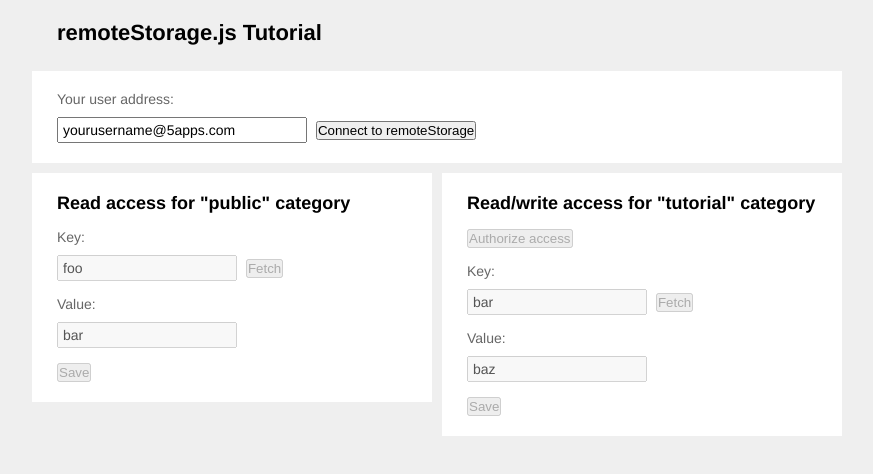
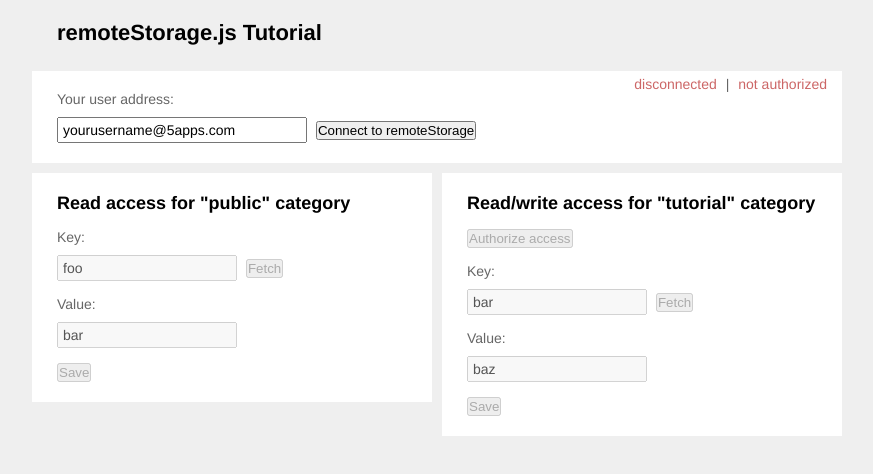
Before and after one commit to 5apps/unhosted-tutorial, a plain HTML site: page index.html in a window 1280 px wide. Shown: the whole page, without its empty margins (203-1076 px from the left). Drawn offline with Linux system fonts and the light colour scheme.

Commit message:
Show states info

```diff
--- a/css/screen.css
+++ b/css/screen.css
@@ -27,10 +27,30 @@ section {
 
 section#connection {
   width: 810px;
+  position: relative;
 }
 
 section#public_storage {
   margin-right: 10px;
+}
+
+#states {
+  position: absolute;
+  top: 5px;
+  right: 10px;
+  color: #666;
+}
+
+#states span {
+  padding: 5px;
+}
+
+#states span.disabled {
+  color: #c66;
+}
+
+#states span.enabled {
+  color: #6c6;
 }
 
 h1, h2, h3, h4 {
--- a/index.html
+++ b/index.html
@@ -13,6 +13,11 @@
       <h1>remoteStorage.js Tutorial</h1>
 
       <section id="connection">
+        <div id="states" class="hidden">
+          <span id="connectionState" class="disabled">disconnected</span> |
+          <span id="authorizedState" class="disabled">not authorized</span>
+        </div>
+
         <p>
           <label for="userAddress">Your user address:</label>
           <input type="text" id="userAddress" value="yourusername@5apps.com" />
--- a/js/unhosted.js
+++ b/js/unhosted.js
@@ -80,16 +80,22 @@ require(['./js/remoteStorage'], function(remoteStorage) {
       for (var i = 0; i < elementIds.length; i++) {
         document.getElementById(elementIds[i]).disabled = null;
       }
+      document.getElementById('connectionState').innerHTML = 'connected';
+      document.getElementById('connectionState').className = 'enabled';
       document.getElementById('connect').className = 'hidden';
       document.getElementById('disconnect').className = '';
     } else {
       for (var i = 0; i < elementIds.length; i++) {
         document.getElementById(elementIds[i]).disabled = 'disabled';
       }
+      document.getElementById('connectionState').innerHTML = 'disconnected';
+      document.getElementById('connectionState').className = 'disabled';
       document.getElementById('connect').className = '';
       document.getElementById('disconnect').className = 'hidden';
       deauthorize();
     }
+
+    document.getElementById('states').className = '';
   }
 
   function disconnect() {
@@ -118,6 +124,8 @@ require(['./js/remoteStorage'], function(remoteStorage) {
         document.getElementById(elementIds[i]).disabled = null;
       }
       document.getElementById('publicTitle').innerHTML = 'Read/write access for "public" category';
+      document.getElementById('authorizedState').innerHTML = 'authorized';
+      document.getElementById('authorizedState').className = 'enabled';
       document.getElementById('authorize').className = 'hidden';
       document.getElementById('deauthorize').className = '';
     } else {
@@ -125,6 +133,8 @@ require(['./js/remoteStorage'], function(remoteStorage) {
         document.getElementById(elementIds[i]).disabled = 'disabled';
       }
       document.getElementById('publicTitle').innerHTML = 'Read access for "public" category';
+      document.getElementById('authorizedState').innerHTML = 'not authorized';
+      document.getElementById('authorizedState').className = 'disabled';
       document.getElementById('authorize').className = '';
       document.getElementById('deauthorize').className = 'hidden';
     }
```
